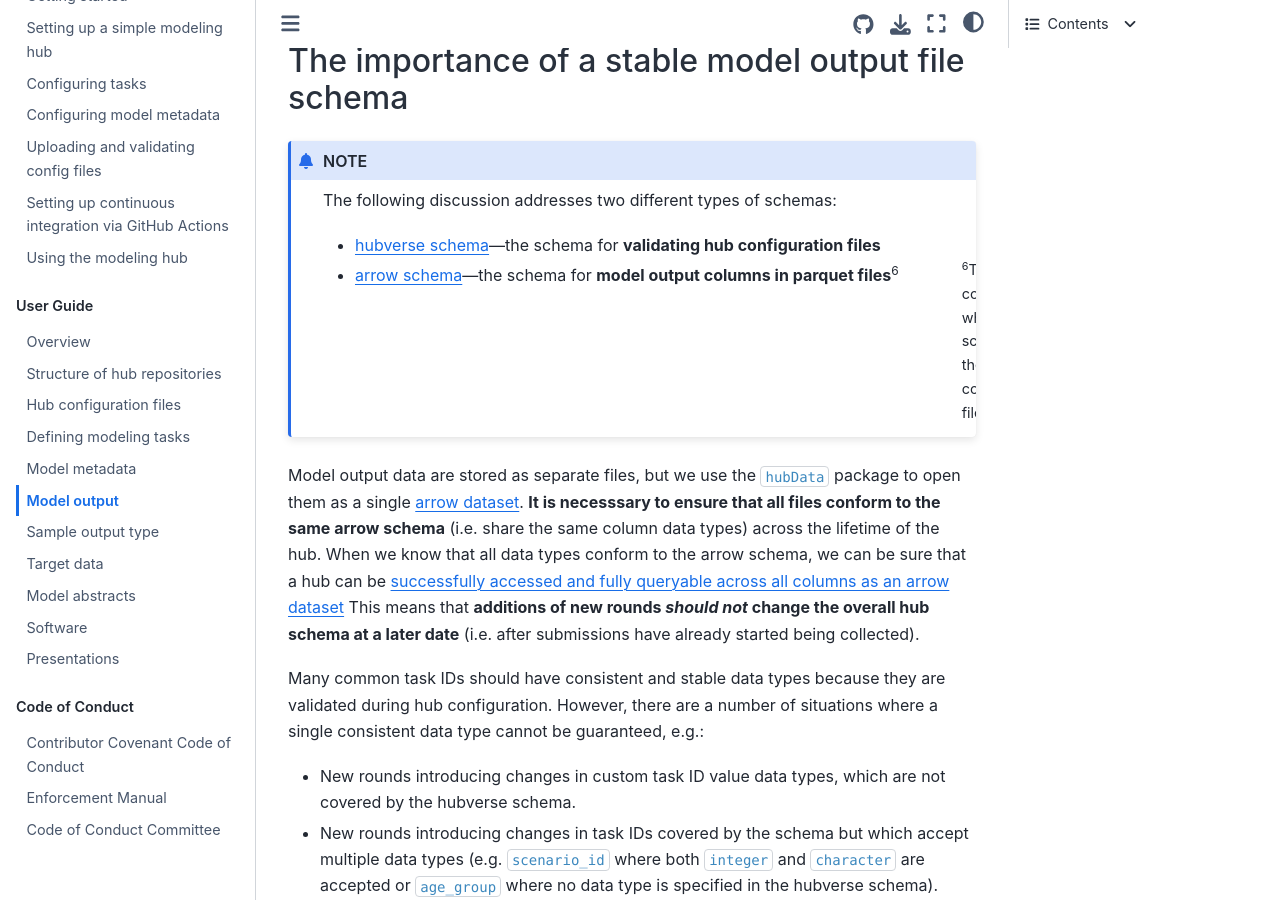
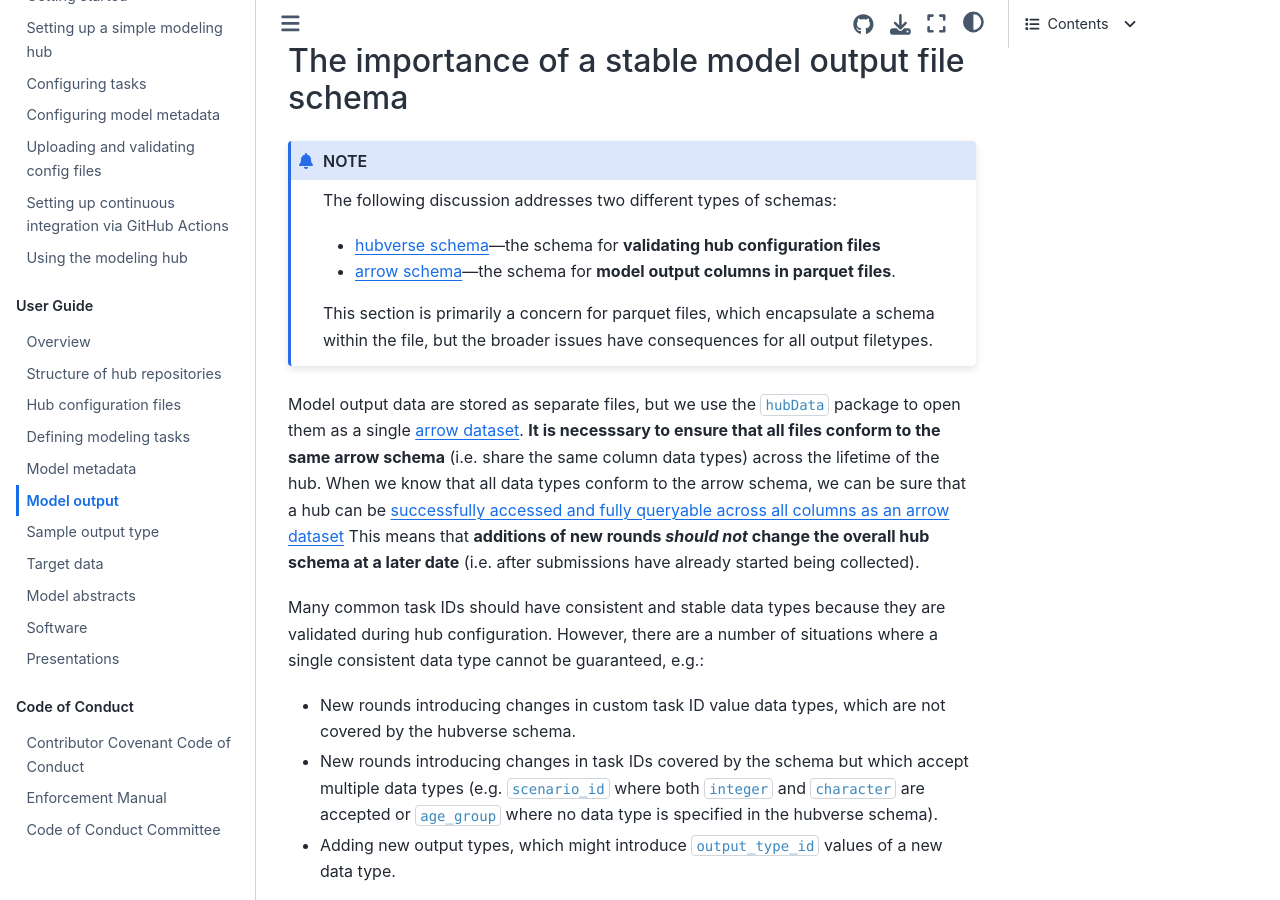
Before and after one commit to hubverse-org/hubDocs, a Sphinx documentation site: the page built from docs/source/user-guide/model-output.md, in a window 1280 px wide and 900 px high, scrolled down 6561 px. Built offline with Sphinx 7.4.7 and the Sphinx Book theme 1.1.4, drawn with Linux system fonts in a browser that asks for light colours; comment, search, counter and statistics services are not loaded; some of the changed lines change nothing that is shown.

Commit message:
remove sidenote that was not behaving

````diff
--- a/docs/source/user-guide/model-output.md
+++ b/docs/source/user-guide/model-output.md
@@ -181,10 +181,11 @@ from the `hubValidations` R package, which performs two validation tasks:
 ```{admonition} NOTE
 The following discussion addresses two different types of schemas:
  - [hubverse schema](https://github.com/hubverse-org/schemas)---the schema for **validating hub configuration files**
- - [arrow schema](https://arrow.apache.org/docs/11.0/r/reference/Schema.html)---the schema for **model output columns in parquet files**[^csv]
+ - [arrow schema](https://arrow.apache.org/docs/11.0/r/reference/Schema.html)---the schema for **model output columns in parquet files**.
+
+This section is primarily a concern for parquet files, which encapsulate a schema within the file, but the broader issues have consequences for all output filetypes.
 ```
 
-[^csv]: This section is primarily a concern for parquet files, which encapsulate a schema within the file, but the broader issues have consequences for all output filetypes.
 
 Model output data are stored as separate files, but we use the `hubData` package to open them as a single [arrow dataset](https://arrow.apache.org/docs/r/reference/Dataset.html).
 **It is necesssary to ensure that all files conform to the same arrow schema** (i.e. share the same column data types) across the lifetime of the hub.
````
